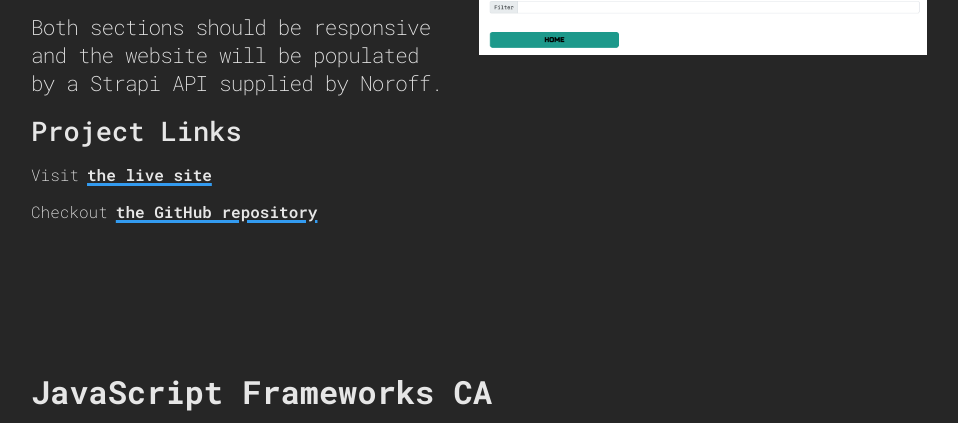
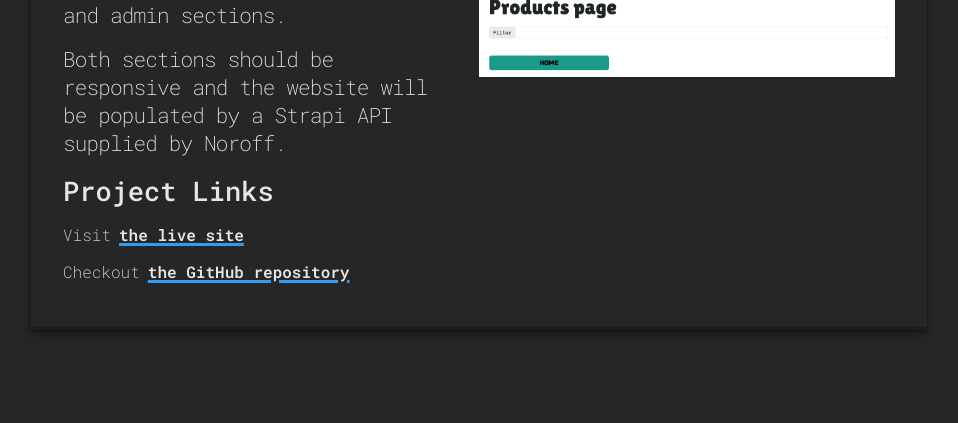
Before and after one commit to PythonMasterAlexander/portfolio-2-website, a website with bundled scripts: page index.html in a window 1280 px wide. Shown: the part 405-828 px from the top of the page, without its empty margins (161-1119 px from the left). Built offline with nearby package versions, Linux system fonts and the light colour scheme.

Commit message:
Adds a box shadow on each card

```diff
--- a/styles/index.css
+++ b/styles/index.css
@@ -23,6 +23,8 @@ header, main, footer {
 }
 section {
 	margin: 148px 0;
+	padding: 32px;
+	box-shadow: rgba(0, 0, 0, 0.4) 0px 2px 4px, rgba(0, 0, 0, 0.3) 0px 7px 13px -3px, rgba(0, 0, 0, 0.2) 0px -3px 0px inset;
 }
 footer {
 	margin-bottom: 32px;
```
